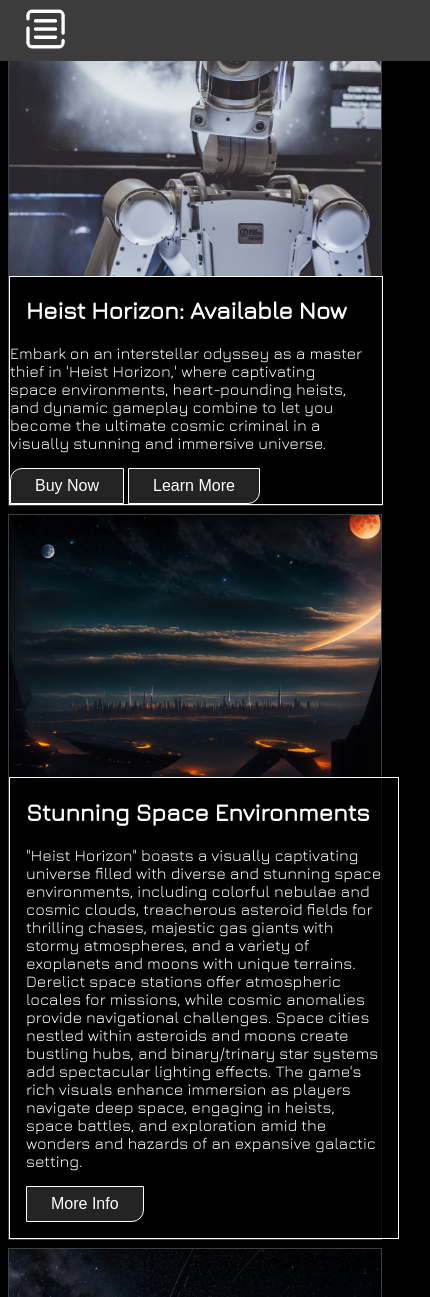
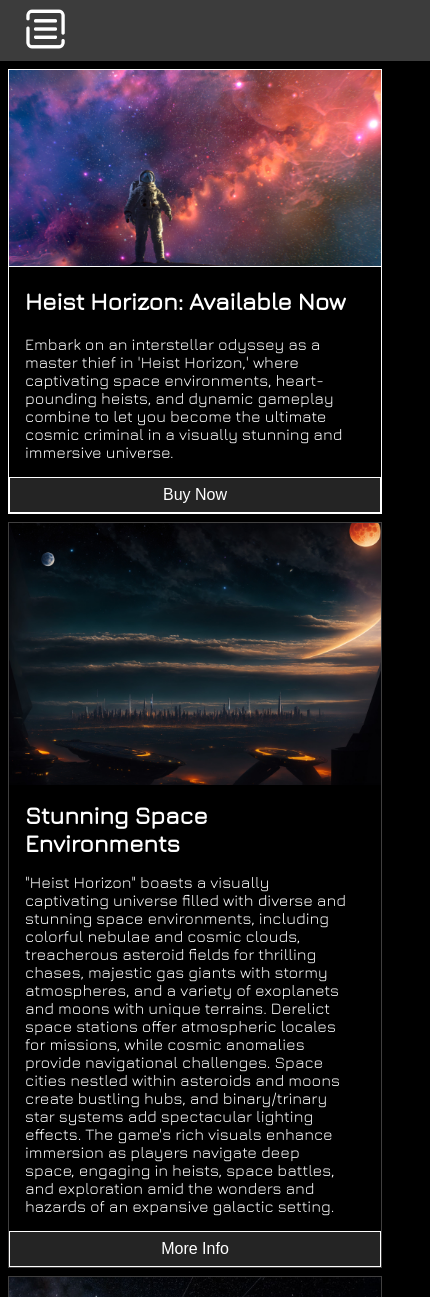
Before and after one commit to elchu86/final-project, a plain HTML site: page index.html in a window 390 px wide. Shown: the part 3-1300 px from the top of the page, 430 px wide, since content can reach past the window. Drawn offline with nearby package versions, Linux system fonts and the light colour scheme.

Commit message:
final changes before submission

```diff
--- a/index.html
+++ b/index.html
@@ -74,13 +74,21 @@
         </nav>
       </header>
 
-      <img src="images/slide01.jpg" alt="hero image">
+      <img src="images/altheroimage.jpg" alt="hero image">
       <div class="alt-hero-image-content">
         <h2>Heist Horizon: Available Now</h2>
         <p>Embark on an interstellar odyssey as a master thief in 'Heist Horizon,' where captivating space environments, heart-pounding heists, and dynamic gameplay combine to let you become the ultimate cosmic criminal in a visually stunning and immersive universe.</p>
-        <button onclick="window.location.href = 'construction.html';" class="play-button">Buy Now</button>
-        <button onclick="window.location.href = 'construction.html';" class="learn-more-button">Learn More</button>
+        <button onclick="window.location.href = 'construction.html';">Buy Now</button>
       </div>
+    </section>
+
+    <section class="feature-content-alt">
+      <img src="images/slide03.jpg" alt="content one image">
+          <div class="feature-content-info">
+              <h2>Stunning Space Environments</h2>
+              <p>"Heist Horizon" boasts a visually captivating universe filled with diverse and stunning space environments, including colorful nebulae and cosmic clouds, treacherous asteroid fields for thrilling chases, majestic gas giants with stormy atmospheres, and a variety of exoplanets and moons with unique terrains. Derelict space stations offer atmospheric locales for missions, while cosmic anomalies provide navigational challenges. Space cities nestled within asteroids and moons create bustling hubs, and binary/trinary star systems add spectacular lighting effects. The game's rich visuals enhance immersion as players navigate deep space, engaging in heists, space battles, and exploration amid the wonders and hazards of an expansive galactic setting.</p>
+              <button onclick="window.location.href = 'construction.html';" class="feature-content-button">More Info</button>
+          </div>
     </section>
 
     <section class="feature-content">
@@ -162,6 +170,15 @@
       <!-- end of grid item -->
     </section>
 
+    <section class="feature-content-alt">
+      <img src="images/multiplayer.jpg" alt="content one image">
+          <div class="feature-content-info">
+              <h2>Multiplayer</h2>
+              <p>Prepare for an unparalleled multiplayer experience in 'Heist Horizon,' where you can team up with friends as a squad of spacefaring thieves, collaborating to execute intricate heists across the cosmos. Alternatively, embrace the competitive side as you compete against other players, engaging in high-stakes space battles, daring heist races, and intense showdowns for supremacy. Whether you choose cooperative camaraderie or head-to-head rivalry, the expansive galaxy becomes your playground to forge alliances, outwit rivals, and create your own legendary stories of grand larceny among the stars.</p>
+              <button onclick="window.location.href = 'construction.html';" class="feature-content-button">More Info</button>
+          </div>
+    </section>
+
     <section class="feature-content">
       <img src="images/multiplayer.jpg" alt="content one image">
           <div class="feature-content-text-right">
--- a/styles/index.css
+++ b/styles/index.css
@@ -110,7 +110,7 @@ h1, h2, p, a, li {
 /* drop down menu */
 
 .dropdown-menu-navbar {
-    position: absolute;
+    position: fixed;
     top: 0;
     left: 0;
     width: 100%;
@@ -290,26 +290,90 @@ header>nav>ul {
     display: none;
     flex-direction: column;
     position: relative;
+    border: 1px solid white;
+    margin-top: 4rem;
+    margin-bottom: .5rem;
+}
+
+.alt-hero-image-content {
+    position: static;
+    z-index: 10; /* display at front of other items, keep below 99 to avoid header issues */
+    bottom: 1rem;
+    left: 1rem;
+    width: 50%;
+    border-top: 1px solid white;
+    background-color: rgba(0, 0, 0, 0.5);
+}
+
+.alt-hero-image-content h2 {
+    color: white;
+    padding-left: 1rem;
+}
+
+.alt-hero-image-content p {
+    color: white;
+    padding-left: 1rem;
+}
+
+.alt-hero-image-content button {
+    width: 100%;
+    padding: 0.5rem 1.5rem;
+    font-size: 1rem;
+    background-color: rgba(72, 72, 72, .5);
+    border: none;
+    color: white;
+    cursor: pointer;
+    border: white solid 1px;
+    transition: background-color 0.5s ease-in-out; /* Add a smooth transition effect */
+}
+
+.alt-hero-image-content button:hover {
+    background-color: rgba(50, 135, 220);
+}
+
+/* feature content styling for small screens, set to display:none as default */
+
+.feature-content-alt {
+    display: flex; /* change to flex in media query */
+    flex-direction: column;
+    position: relative;
     border: 1px solid rgba(255, 251, 251, 0.25);
     margin-top: .5rem;
     margin-bottom: .5rem;
 }
 
-.alt-hero-image-content {
-    position: absolute;
-    z-index: 10; /* display at front of other items, keep below 99 to avoid header issues */
-    bottom: 1rem;
-    left: 1rem;
-    width: 50%;
-    background-color: rgba(0, 0, 0, 0.5);
-    border: 1px solid white;
-    border-top-left-radius: 1rem;
-    border-bottom-right-radius: 1rem;
+.feature-content-info {
+    display: flex;
+    flex-direction: column;
 }
 
-.alt-hero-image-content h2, p {
+.feature-content-info button {
+    padding: 0.5rem 1.5rem;
+    font-size: 1rem;
+    background-color: rgba(72, 72, 72, .5);
+    border: none;
     color: white;
-    padding-left: 1rem;
+    cursor: pointer;
+    border: white solid 1px;
+    transition: background-color 0.5s ease-in-out; /* Add a smooth transition effect */
+}
+
+.feature-content-info h2 {
+    color: white;
+    margin-top: 1rem;
+    margin-bottom: 1rem;
+    margin-left: 1rem;
+    margin-right: 1rem;
+}
+
+.feature-content-info p {
+    margin-top: 0;
+    margin-left: 1rem;
+    margin-right: 1rem;
+}
+
+.feature-content-info button:hover {
+    background-color: rgba(50, 135, 220);
 }
 
 /* content one styling */
@@ -319,7 +383,7 @@ header>nav>ul {
 }
 
 .feature-content {
-    display: flex;
+    display: flex; /*change to none in media query for small screens */
     flex-direction: column;
     position: relative;
     border: 1px solid rgba(255, 251, 251, 0.25);
@@ -591,23 +655,8 @@ footer a {
         border-top-left-radius: 0;
         border-bottom-right-radius: 0;
     }
-    .feature-content-text-left {
-        position: static;
-        z-index: 10; /* display at front of other items, keep below 99 to avoid header issues */
-        bottom: none;
-        left: none;
-        width: 100%;
-        border-top-left-radius: 0;
-        border-bottom-right-radius: 0;
-    }
-    .feature-content-text-right {
-        position: static;
-        z-index: 10; /* display at front of other items, keep below 99 to avoid header issues */
-        bottom: none;
-        left: none;
-        width: 100%;
-        border-top-left-radius: 0;
-        border-bottom-right-radius: 0;
+    .feature-content {
+        display: none;
     }
     .feature-grid {
         width: 100%;
@@ -616,3 +665,9 @@ footer a {
         grid-template-columns: 1fr;
     }
 }
+
+@media (min-width: 1000px) {
+    .feature-content-alt {
+        display: none;
+    }
+}
```
Also changed, not shown: images/althero.jpg (added), images/altheroimage.jpg (added).
